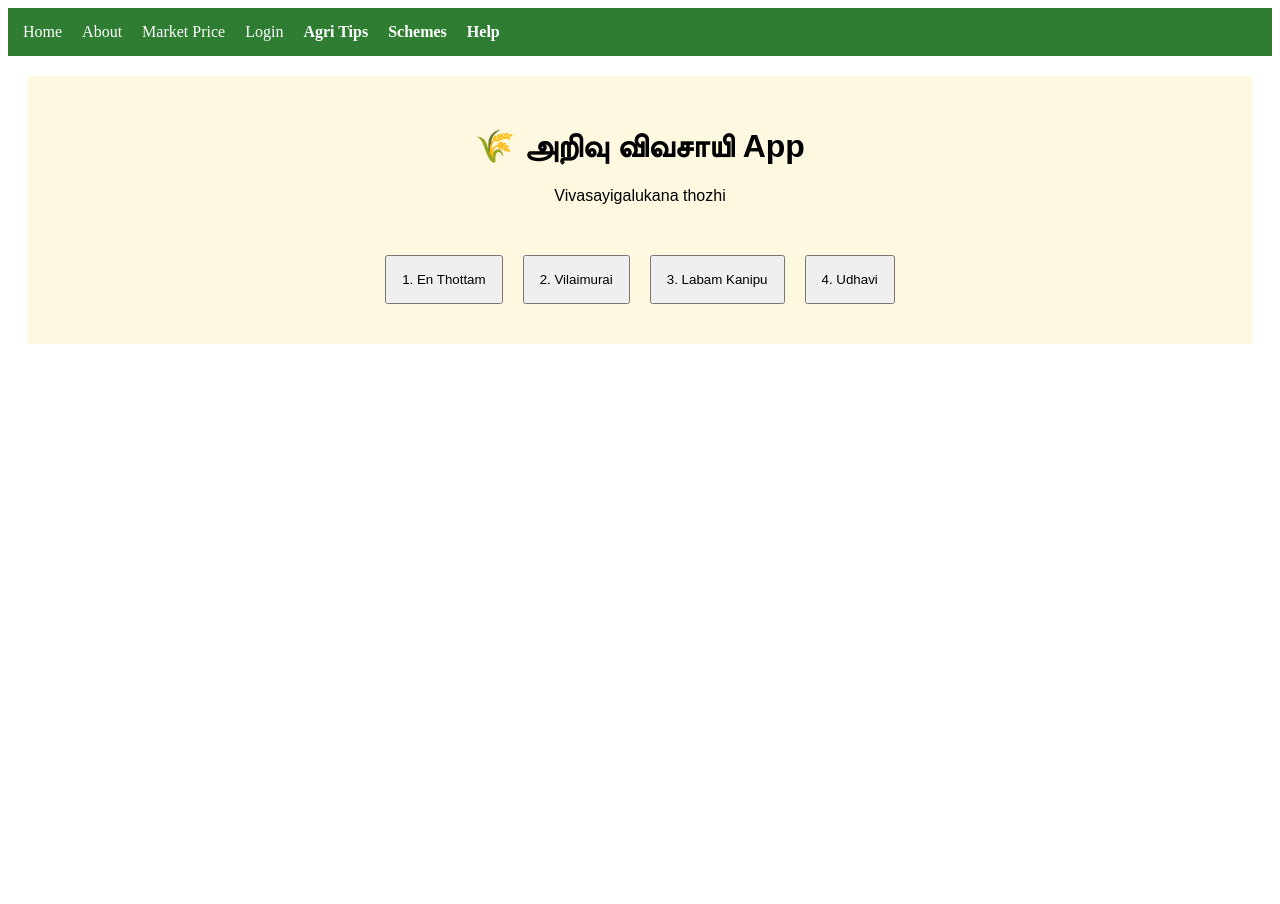
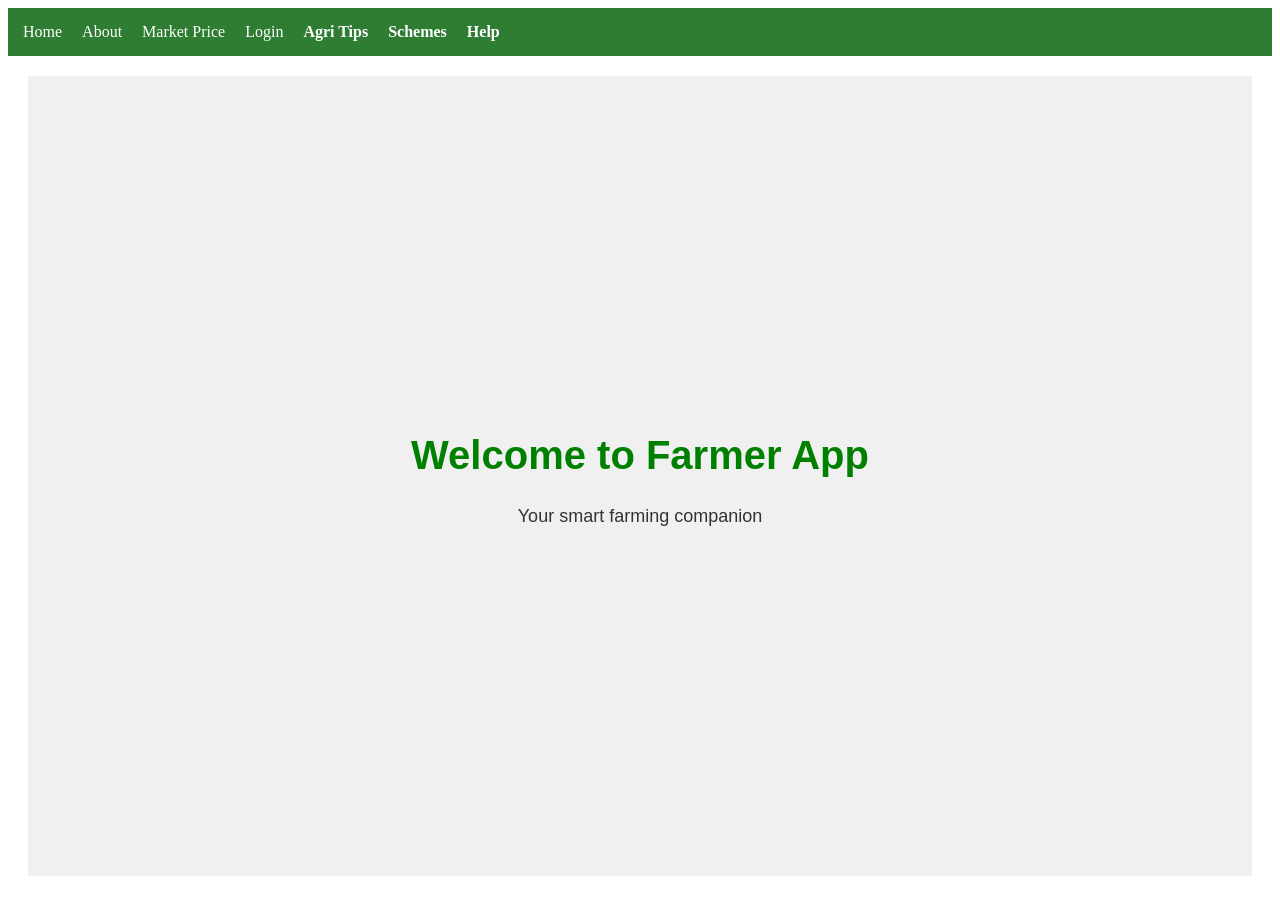
Before and after one commit to abinayasrik24-max/farmer---app, a Next.js app: page / in a window 1280 px wide. Before the commit the page ends 800 px from the top, so only its background shows below. Built offline with nearby package versions, Linux system fonts and the light colour scheme.

Commit message:
old home page back

```diff
--- a/src/app/page.tsx
+++ b/src/app/page.tsx
@@ -1,17 +1,20 @@
-import Link from 'next/link';
-
 export default function Home() {
   return (
-    <div style={{padding: "30px", fontFamily: "Arial", textAlign: "center", backgroundColor: "#fff8e1"}}>
-      <h1>🌾 அறிவு விவசாயி App</h1>
-      <p>Vivasayigalukana thozhi</p>
-
-      <div style={{marginTop: "40px"}}>
-        <Link href="/crops"><button style={{margin: "10px", padding: "15px"}}>1. En Thottam</button></Link>
-        <Link href="/price"><button style={{margin: "10px", padding: "15px"}}>2. Vilaimurai</button></Link>
-        <Link href="/profit"><button style={{margin: "10px", padding: "15px"}}>3. Labam Kanipu</button></Link>
-        <Link href="/help"><button style={{margin: "10px", padding: "15px"}}>4. Udhavi</button></Link>
-      </div>
+    <div style={{
+      display: 'flex',
+      flexDirection: 'column',
+      justifyContent: 'center',
+      alignItems: 'center',
+      height: '100vh',
+      backgroundColor: '#f0f0f0',
+      fontFamily: 'Arial, sans-serif'
+    }}>
+      <h1 style={{ color: 'green', fontSize: '40px', marginBottom: '10px' }}>
+        Welcome to Farmer App
+      </h1>
+      <p style={{ fontSize: '18px', color: '#333', textAlign: 'center' }}>
+        Your smart farming companion
+      </p>
     </div>
   );
 }
```
